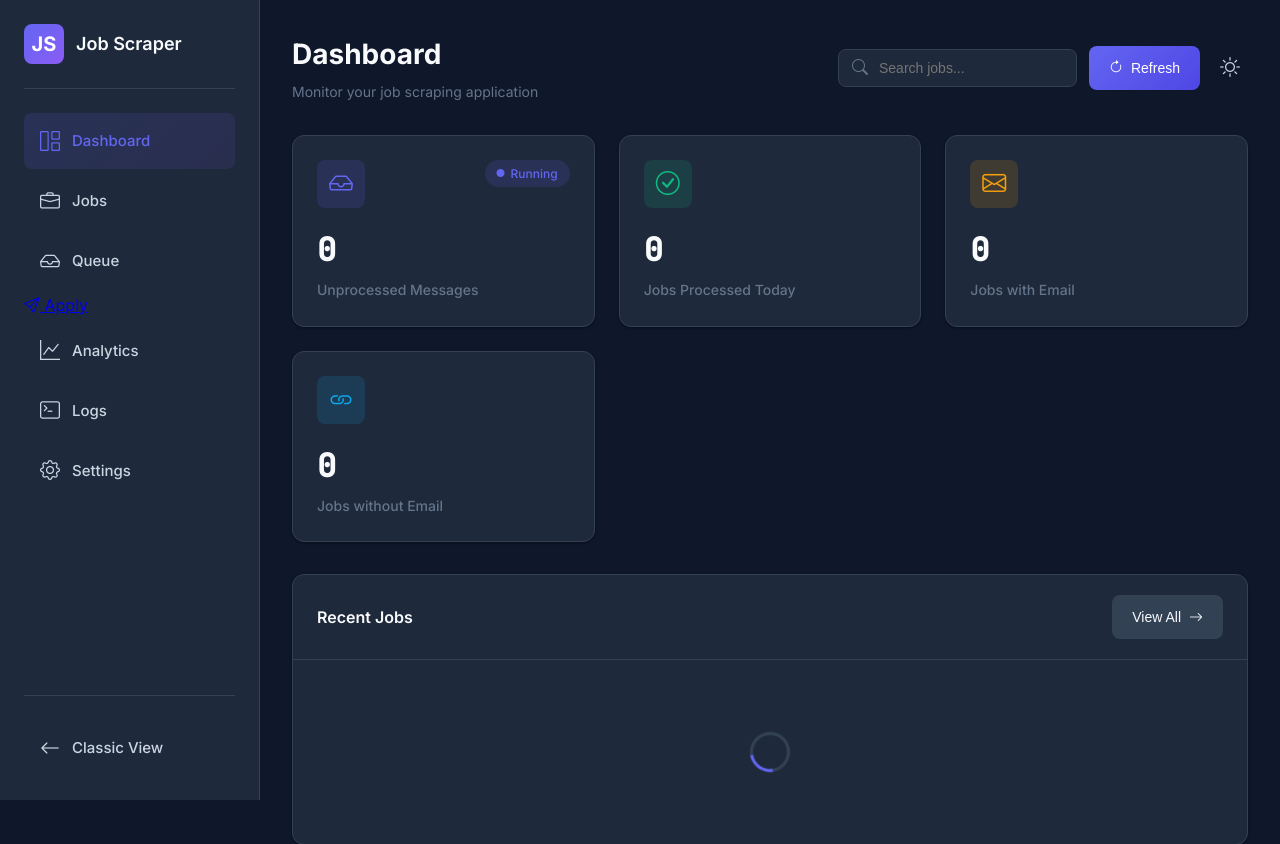
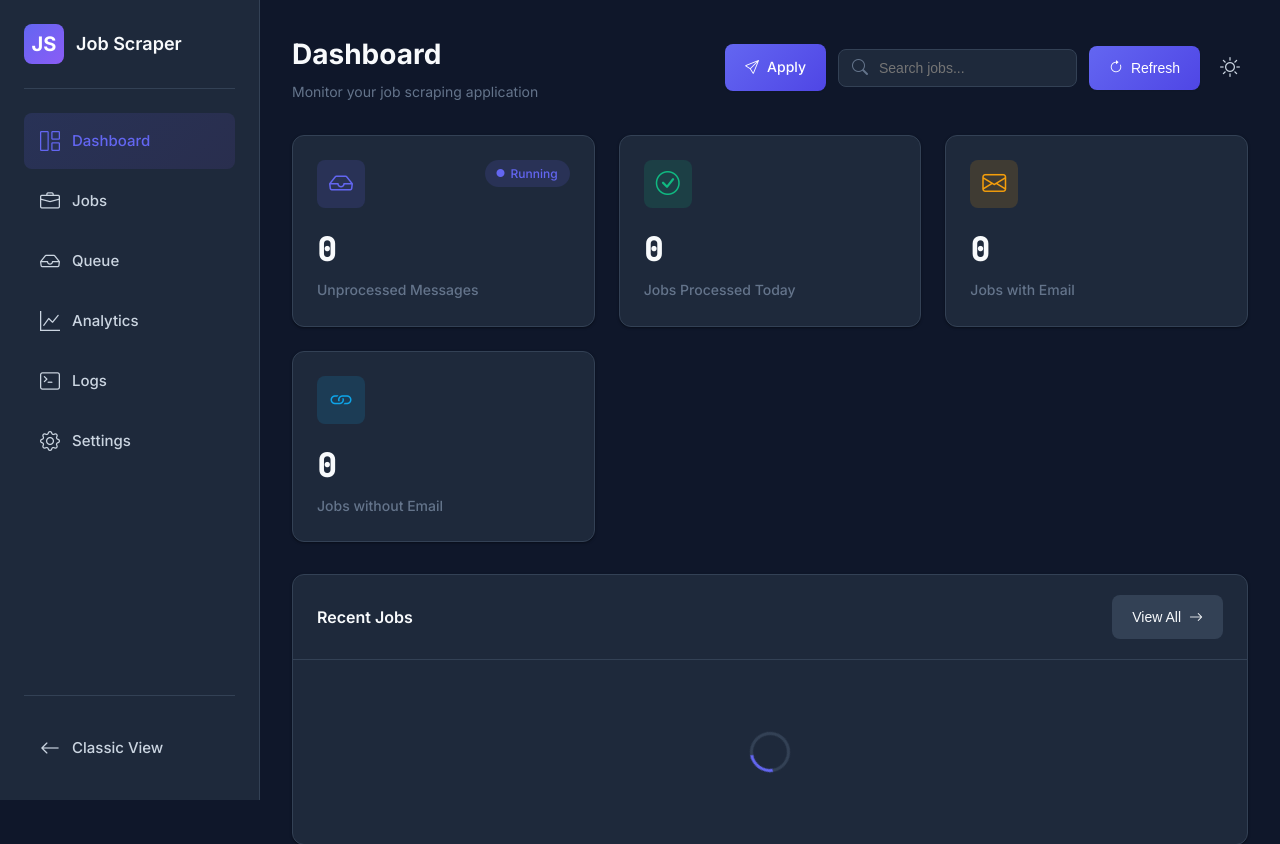
Before and after one commit to dheerajsharma2399/telegram-automate, a Flask app: page / in a window 1280 px wide. Shown: the top 844 px of the page. Run offline with Flask 3, Linux system fonts and the light colour scheme; data that the repository does not hold is empty; parts of the project's set-up code (start-up, migrations or seed data) failed here and were passed over; some libraries are stand-ins or nearby versions.

Commit message:
fix: add Apply button to header and fix dashboard init and search

```diff
--- a/templates/index.html
+++ b/templates/index.html
@@ -1294,10 +1294,6 @@
                     <i class="bi bi-inbox"></i>
                     <span>Queue</span>
                 </a>
-                <a href="/apply" class="tab-link">
-                    <i class="bi bi-send"></i>
-                    <span>Apply</span>
-                </a>
                 <a class="nav-item" data-view="analytics">
                     <i class="bi bi-graph-up"></i>
                     <span>Analytics</span>
@@ -1329,6 +1325,10 @@
                     <p>Monitor your job scraping application</p>
                 </div>
                 <div class="header-actions">
+                    <a href="/apply" class="btn btn-primary" style="display: inline-flex; align-items: center; gap: 0.5rem; text-decoration: none;">
+                        <i class="bi bi-send"></i>
+                        Apply
+                    </a>
                     <div class="search-input">
                         <i class="bi bi-search"></i>
                         <input type="text" placeholder="Search jobs..." id="search-input">
@@ -1884,6 +1884,7 @@
         let currentSortColumn = 'created_at';
         let currentSortDirection = 'desc';
         let currentJobTab = 'links';
+        let searchQuery = '';
 
         // DOM Elements
         const sidebar = document.getElementById('sidebar');
@@ -2128,6 +2129,9 @@
                 // Add other filters if present
                 const relevance = document.getElementById('filter-relevance').value;
                 if (relevance) url.searchParams.append('relevance', relevance);
+
+                // Add search query if present (searches job_role and company_name)
+                if (searchQuery) url.searchParams.append('job_role', searchQuery);
 
                 const response = await fetch(url);
                 if (!response.ok) {
@@ -2574,16 +2578,20 @@
             }
         });
 
-        // Search with debounce
+        // Search with debounce - fetches from API with search query
         const debouncedSearch = debounce((query) => {
             if (currentView === 'jobs') {
                 currentPage = 1;
+                // Reload jobs data (which will pick up the current searchQuery)
                 loadJobsData();
             }
         }, 300);
 
         document.getElementById('search-input')?.addEventListener('input', (e) => {
             const query = e.target.value.toLowerCase();
+            searchQuery = query;
+
+            // Immediate client-side filtering if jobsData exists
             if (currentView === 'jobs' && jobsData.length > 0) {
                 const filtered = jobsData.filter(job =>
                     (job.company_name || '').toLowerCase().includes(query) ||
@@ -2591,8 +2599,10 @@
                 );
                 renderJobsTable(filtered);
                 renderPagination();
-            }
-            debouncedSearch(query);
+            } else if (query && currentView === 'jobs') {
+                // No jobs loaded yet - trigger API fetch with search
+                debouncedSearch(query);
+            }
         });
 
         // Toast Notification
@@ -2889,6 +2899,7 @@
         }
 
         // Initial Load
+        loadView(currentView);
 
         // Auto-refresh every 30 seconds — only update stats silently, never re-render jobs list
         setInterval(() => {
```
